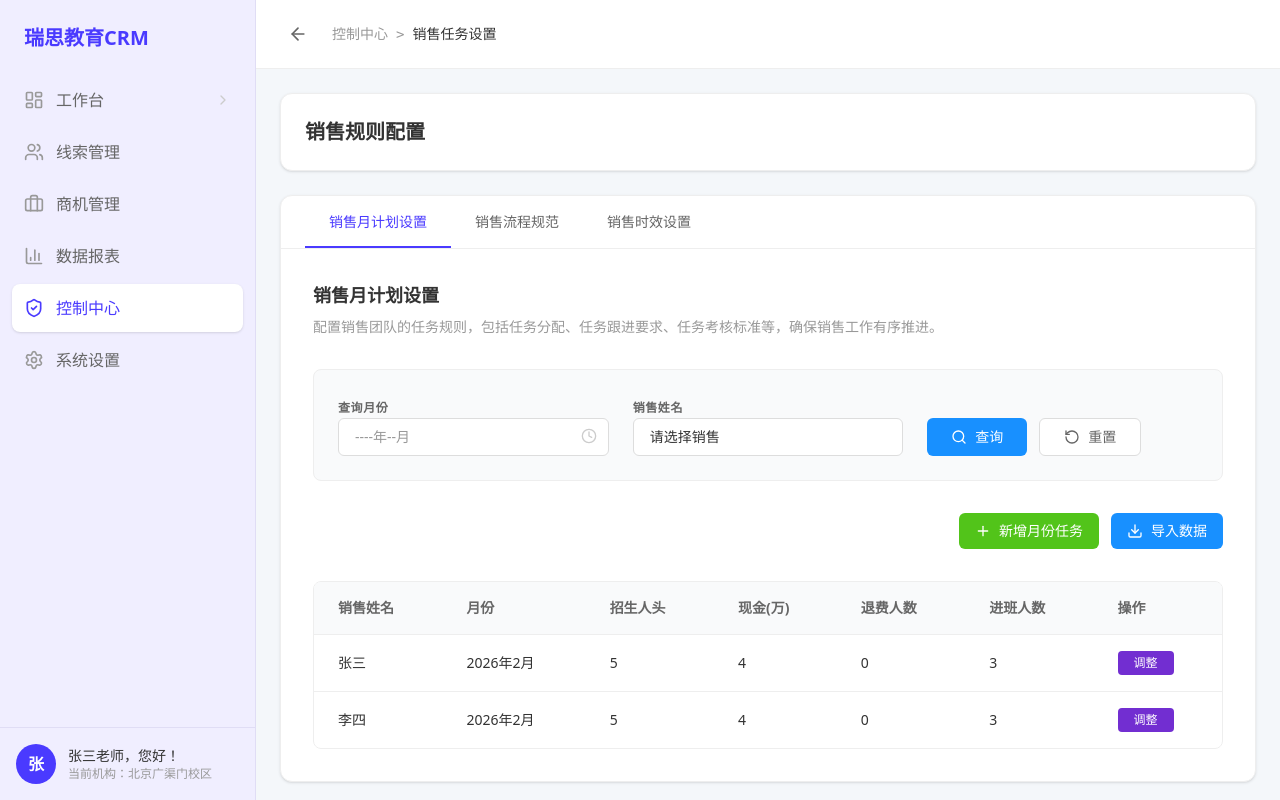
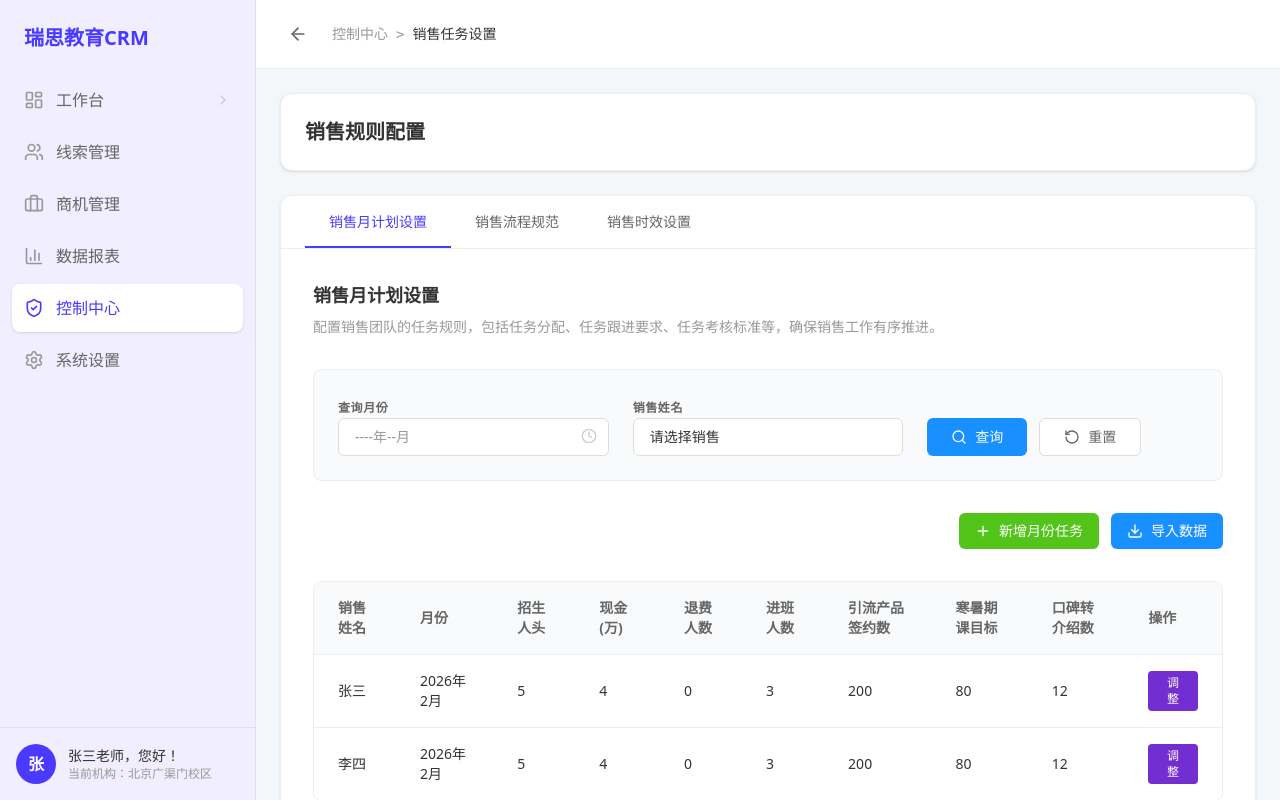
Before and after one commit to Strawberry-codeS/crm-sales-rules-config, a React (Vite) app: page / in a window 1280 px wide. Built offline with nearby package versions, Linux system fonts and the light colour scheme.

Commit message:
UI: Add specialized indicators to MonthlyPlanView table

```diff
--- a/src/App.tsx
+++ b/src/App.tsx
@@ -279,13 +279,16 @@ function MonthlyPlanView() {
               <th className="px-6 py-4">现金(万)</th>
               <th className="px-6 py-4">退费人数</th>
               <th className="px-6 py-4">进班人数</th>
+              <th className="px-6 py-4">引流产品签约数</th>
+              <th className="px-6 py-4">寒暑期课目标</th>
+              <th className="px-6 py-4">口碑转介绍数</th>
               <th className="px-6 py-4">操作</th>
             </tr>
           </thead>
           <tbody className="divide-y divide-[#EEE]">
             {[
-              { name: '张三', month: '2026年2月', target: 5, cash: 4, refund: 0, class: 3 },
-              { name: '李四', month: '2026年2月', target: 5, cash: 4, refund: 0, class: 3 },
+              { name: '张三', month: '2026年2月', target: 5, cash: 4, refund: 0, class: 3, flow: 200, winter: 80, referral: 12 },
+              { name: '李四', month: '2026年2月', target: 5, cash: 4, refund: 0, class: 3, flow: 200, winter: 80, referral: 12 },
             ].map((row, i) => (
               <tr key={i} className="hover:bg-gray-50 transition-colors">
                 <td className="px-6 py-4">{row.name}</td>
@@ -294,6 +297,9 @@ function MonthlyPlanView() {
                 <td className="px-6 py-4">{row.cash}</td>
                 <td className="px-6 py-4">{row.refund}</td>
                 <td className="px-6 py-4">{row.class}</td>
+                <td className="px-6 py-4">{row.flow}</td>
+                <td className="px-6 py-4">{row.winter}</td>
+                <td className="px-6 py-4">{row.referral}</td>
                 <td className="px-6 py-4">
                   <button className="bg-[#722ED1] text-white px-4 py-1 rounded text-xs hover:bg-[#9254DE] transition-colors">
                     调整
```
